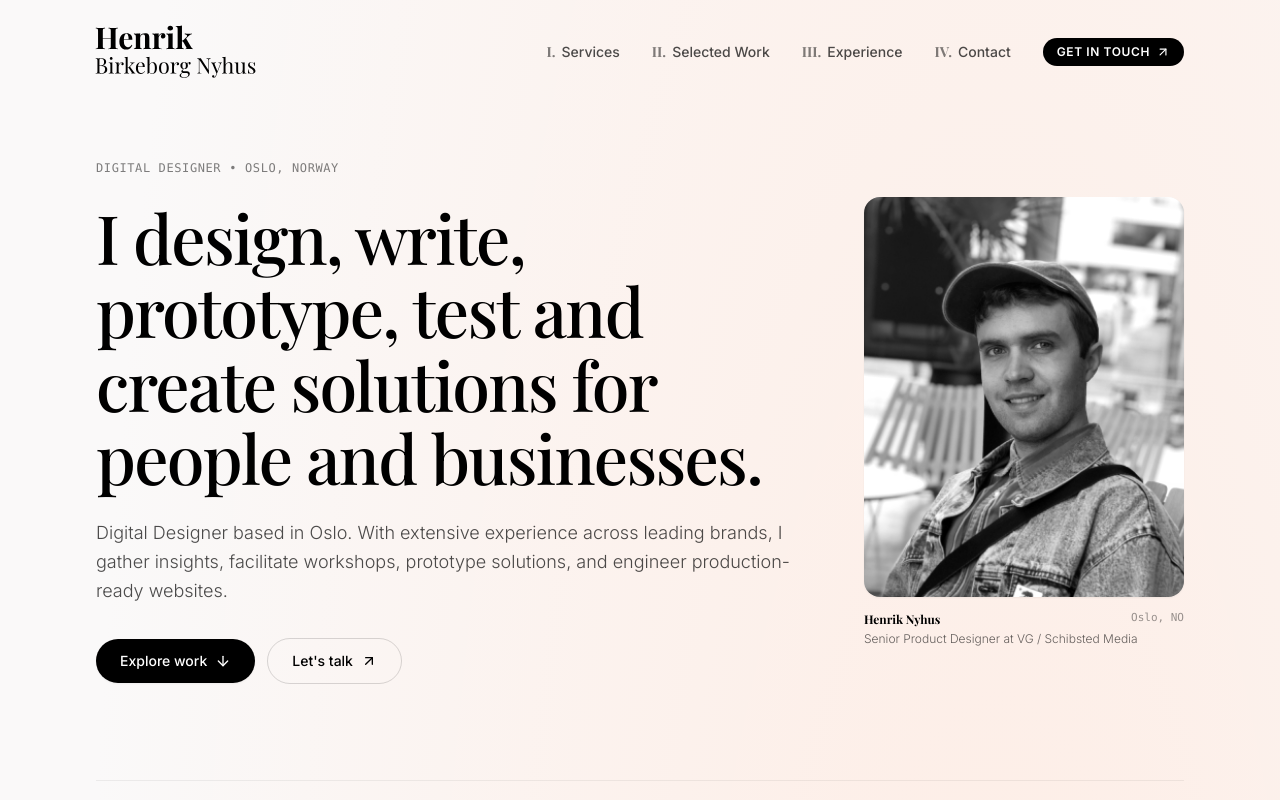
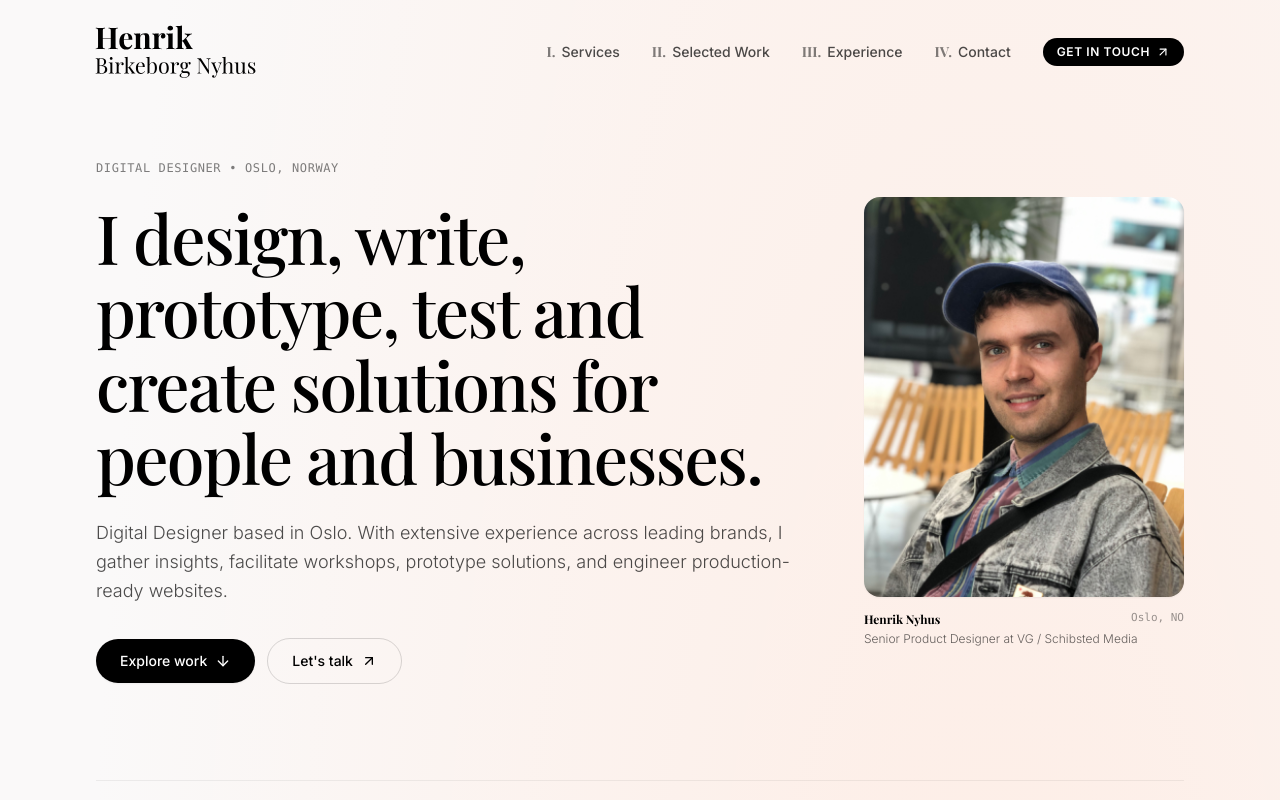
Before and after one commit to henrik-nb/henriknyhus-portfolio, a Next.js app: page / in a window 1280 px wide. Shown: the top 800 px of the page. Built offline with nearby package versions, Linux system fonts and the light colour scheme; a web font is replaced by a local one.

Commit message:
Display portrait photo in full color without black and white filter

```diff
--- a/src/components/Hero.tsx
+++ b/src/components/Hero.tsx
@@ -37,7 +37,7 @@ export function Hero() {
                     fill
                     sizes="144px"
                     priority
-                    className="object-cover grayscale contrast-[1.05]"
+                    className="object-cover"
                   />
                 </div>
               </div>
@@ -72,7 +72,7 @@ export function Hero() {
                   fill
                   sizes="320px"
                   priority
-                  className="object-cover grayscale contrast-[1.05] hover:grayscale-0 transition-all duration-700 ease-out"
+                  className="object-cover"
                 />
               </div>
 
```
